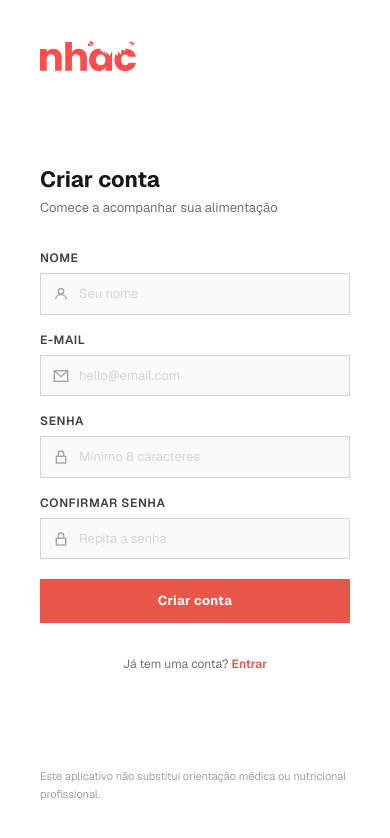
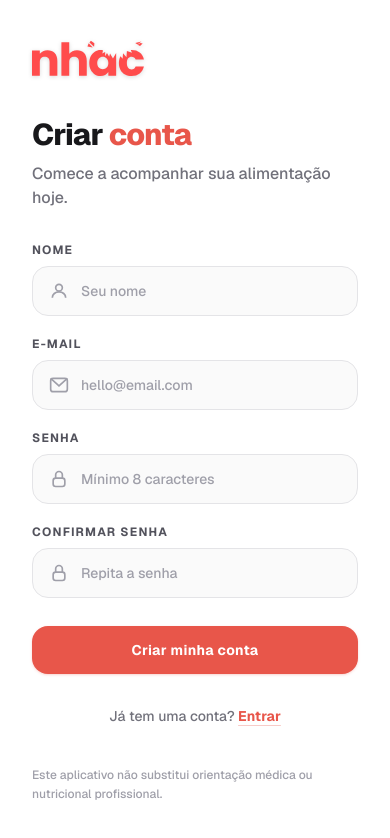
Before and after one commit to victorfstedesco/nhac, a Next.js app: page /auth/register in a window 390 px wide. Shown: the top 838 px of the page. Built offline with nearby package versions, Linux system fonts and the light colour scheme.

Commit message:
refactor: modernize authentication UI with updated styling, layout improvements, and refined input components.

```diff
--- a/app/auth/layout.tsx
+++ b/app/auth/layout.tsx
@@ -3,37 +3,40 @@ import Image from "next/image";
 
 export default function AuthLayout({ children }: { children: ReactNode }) {
   return (
-    <div className="min-h-screen flex">
+    <div className="min-h-screen flex font-sans bg-white">
       {/* form panel */}
-      <div className="w-full lg:w-[440px] xl:w-[480px] shrink-0 bg-white flex flex-col justify-between px-10 py-10">
+      <div className="w-full lg:w-[480px] xl:w-[560px] shrink-0 bg-white flex flex-col justify-between px-8 sm:px-12 py-10 sm:py-12 z-10 shadow-[20px_0_40px_rgb(0,0,0,0.03)]">
         <div>
           <Image
             src="/logo.svg"
             alt="nhác"
-            width={96}
-            height={32}
+            width={112}
+            height={38}
             priority
+            className="drop-shadow-sm transition-transform hover:scale-105"
           />
         </div>
 
-        <div>{children}</div>
+        <div className="flex-1 flex flex-col justify-center py-10">
+          {children}
+        </div>
 
-        <p className="text-[11px] text-[#A1A1AA] leading-relaxed">
+        <p className="text-xs font-medium text-zinc-400 leading-relaxed max-w-xs">
           Este aplicativo não substitui orientação médica ou nutricional profissional.
         </p>
       </div>
 
       {/* photo panel */}
-      <div className="hidden lg:block flex-1 relative overflow-hidden">
+      <div className="hidden lg:block flex-1 relative overflow-hidden bg-zinc-100">
         <Image
           src="https://images.unsplash.com/photo-1512621776951-a57141f2eefd?w=1400&q=85"
-          alt=""
+          alt="Healthy food"
           fill
           className="object-cover"
           priority
         />
-        {/* subtle dark overlay so the photo doesn't compete */}
-        <div className="absolute inset-0 bg-black/10" />
+        {/* gradient overlay to make it look premium */}
+        <div className="absolute inset-0 bg-gradient-to-r from-black/20 to-black/5" />
       </div>
     </div>
   );
--- a/app/auth/register/page.tsx
+++ b/app/auth/register/page.tsx
@@ -2,8 +2,8 @@ import Link from "next/link";
 
 function MailIcon() {
   return (
-    <svg className="w-4 h-4 text-[#A1A1AA] shrink-0" viewBox="0 0 24 24" fill="none" stroke="currentColor" strokeWidth="2">
-      <rect x="2" y="4" width="20" height="16" rx="0" />
+    <svg className="w-5 h-5 text-zinc-400 shrink-0 group-focus-within:text-brand transition-colors duration-200" viewBox="0 0 24 24" fill="none" stroke="currentColor" strokeWidth="2">
+      <rect x="2" y="4" width="20" height="16" rx="3" />
       <path d="m2 4 10 9 10-9" />
     </svg>
   );
@@ -11,8 +11,8 @@ function MailIcon() {
 
 function LockIcon() {
   return (
-    <svg className="w-4 h-4 text-[#A1A1AA] shrink-0" viewBox="0 0 24 24" fill="none" stroke="currentColor" strokeWidth="2">
-      <rect x="5" y="11" width="14" height="10" rx="0" />
+    <svg className="w-5 h-5 text-zinc-400 shrink-0 group-focus-within:text-brand transition-colors duration-200" viewBox="0 0 24 24" fill="none" stroke="currentColor" strokeWidth="2">
+      <rect x="5" y="11" width="14" height="10" rx="3" />
       <path d="M8 11V7a4 4 0 0 1 8 0v4" />
     </svg>
   );
@@ -20,7 +20,7 @@ function LockIcon() {
 
 function UserIcon() {
   return (
-    <svg className="w-4 h-4 text-[#A1A1AA] shrink-0" viewBox="0 0 24 24" fill="none" stroke="currentColor" strokeWidth="2">
+    <svg className="w-5 h-5 text-zinc-400 shrink-0 group-focus-within:text-brand transition-colors duration-200" viewBox="0 0 24 24" fill="none" stroke="currentColor" strokeWidth="2">
       <circle cx="12" cy="8" r="4" />
       <path d="M4 20c0-4 3.6-7 8-7s8 3 8 7" />
     </svg>
@@ -29,99 +29,100 @@ function UserIcon() {
 
 export default function RegisterPage() {
   return (
-    <div className="flex flex-col gap-8">
-      <div>
-        <h1 className="text-[22px] font-bold text-[#18181B] leading-tight">
-          Criar conta
+    <div className="flex flex-col gap-8 w-full max-w-sm mx-auto sm:mx-0">
+      <div className="flex flex-col gap-2">
+        <h1 className="text-3xl sm:text-4xl font-extrabold text-zinc-900 tracking-tight leading-tight">
+          Criar <span className="text-brand">conta</span>
         </h1>
-        <p className="text-[13px] text-[#71717A] mt-1">
-          Comece a acompanhar sua alimentação
+        <p className="text-base text-zinc-500 font-medium">
+          Comece a acompanhar sua alimentação hoje.
         </p>
       </div>
 
-      <form className="flex flex-col gap-4">
-        <div className="flex flex-col gap-1.5">
-          <label htmlFor="name" className="text-[12px] font-semibold text-[#3F3F46] uppercase tracking-wider">
+      <form className="flex flex-col gap-5">
+        <div className="flex flex-col gap-2">
+          <label htmlFor="name" className="text-xs font-bold text-zinc-600 uppercase tracking-widest">
             Nome
           </label>
-          <div className="flex items-center gap-2.5 border border-[#D4D4D8] bg-[#FAFAFA] px-3 py-2.5
-            focus-within:border-[var(--brand)] focus-within:bg-white transition">
+          <div className="group flex items-center gap-3 border border-zinc-200 bg-zinc-50 px-4 py-3.5 rounded-2xl
+            focus-within:border-brand/50 focus-within:ring-4 focus-within:ring-brand/10 focus-within:bg-white transition-all duration-200">
             <UserIcon />
             <input
               id="name"
               type="text"
               autoComplete="name"
               placeholder="Seu nome"
-              className="flex-1 bg-transparent text-[13px] text-[#18181B] outline-none placeholder:text-[#D4D4D8]"
+              className="flex-1 bg-transparent text-sm font-semibold text-zinc-900 outline-none placeholder:text-zinc-400 placeholder:font-medium"
             />
           </div>
         </div>
 
-        <div className="flex flex-col gap-1.5">
-          <label htmlFor="email" className="text-[12px] font-semibold text-[#3F3F46] uppercase tracking-wider">
+        <div className="flex flex-col gap-2">
+          <label htmlFor="email" className="text-xs font-bold text-zinc-600 uppercase tracking-widest">
             E-mail
           </label>
-          <div className="flex items-center gap-2.5 border border-[#D4D4D8] bg-[#FAFAFA] px-3 py-2.5
-            focus-within:border-[var(--brand)] focus-within:bg-white transition">
+          <div className="group flex items-center gap-3 border border-zinc-200 bg-zinc-50 px-4 py-3.5 rounded-2xl
+            focus-within:border-brand/50 focus-within:ring-4 focus-within:ring-brand/10 focus-within:bg-white transition-all duration-200">
             <MailIcon />
             <input
               id="email"
               type="email"
               autoComplete="email"
               placeholder="hello@email.com"
-              className="flex-1 bg-transparent text-[13px] text-[#18181B] outline-none placeholder:text-[#D4D4D8]"
+              className="flex-1 bg-transparent text-sm font-semibold text-zinc-900 outline-none placeholder:text-zinc-400 placeholder:font-medium"
             />
           </div>
         </div>
 
-        <div className="flex flex-col gap-1.5">
-          <label htmlFor="password" className="text-[12px] font-semibold text-[#3F3F46] uppercase tracking-wider">
+        <div className="flex flex-col gap-2">
+          <label htmlFor="password" className="text-xs font-bold text-zinc-600 uppercase tracking-widest">
             Senha
           </label>
-          <div className="flex items-center gap-2.5 border border-[#D4D4D8] bg-[#FAFAFA] px-3 py-2.5
-            focus-within:border-[var(--brand)] focus-within:bg-white transition">
+          <div className="group flex items-center gap-3 border border-zinc-200 bg-zinc-50 px-4 py-3.5 rounded-2xl
+            focus-within:border-brand/50 focus-within:ring-4 focus-within:ring-brand/10 focus-within:bg-white transition-all duration-200">
             <LockIcon />
             <input
               id="password"
               type="password"
               autoComplete="new-password"
               placeholder="Mínimo 8 caracteres"
-              className="flex-1 bg-transparent text-[13px] text-[#18181B] outline-none placeholder:text-[#D4D4D8]"
+              className="flex-1 bg-transparent text-sm font-semibold text-zinc-900 outline-none placeholder:text-zinc-400 placeholder:font-medium"
             />
           </div>
         </div>
 
-        <div className="flex flex-col gap-1.5">
-          <label htmlFor="confirm" className="text-[12px] font-semibold text-[#3F3F46] uppercase tracking-wider">
+        <div className="flex flex-col gap-2">
+          <label htmlFor="confirm" className="text-xs font-bold text-zinc-600 uppercase tracking-widest">
             Confirmar senha
           </label>
-          <div className="flex items-center gap-2.5 border border-[#D4D4D8] bg-[#FAFAFA] px-3 py-2.5
-            focus-within:border-[var(--brand)] focus-within:bg-white transition">
+          <div className="group flex items-center gap-3 border border-zinc-200 bg-zinc-50 px-4 py-3.5 rounded-2xl
+            focus-within:border-brand/50 focus-within:ring-4 focus-within:ring-brand/10 focus-within:bg-white transition-all duration-200">
             <LockIcon />
             <input
               id="confirm"
               type="password"
               autoComplete="new-password"
               placeholder="Repita a senha"
-              className="flex-1 bg-transparent text-[13px] text-[#18181B] outline-none placeholder:text-[#D4D4D8]"
+              className="flex-1 bg-transparent text-sm font-semibold text-zinc-900 outline-none placeholder:text-zinc-400 placeholder:font-medium"
             />
           </div>
         </div>
 
         <button
           type="submit"
-          className="mt-1 w-full bg-[var(--brand)] hover:bg-[var(--brand-dark)] active:scale-[0.99]
-            text-white font-bold py-3 text-[13px] tracking-wide transition-all duration-150 cursor-pointer"
+          className="mt-2 w-full bg-brand hover:bg-brand-dark active:scale-[0.98]
+            text-white font-bold py-3.5 text-sm tracking-wide transition-all duration-200 cursor-pointer rounded-2xl
+            shadow-sm shadow-brand/20 hover:shadow-md hover:shadow-brand/30 hover:-translate-y-0.5"
         >
-          Criar conta
+          Criar minha conta
         </button>
       </form>
 
-      <p className="text-[12px] text-[#71717A] text-center">
+      <p className="text-sm font-medium text-zinc-500 text-center">
         Já tem uma conta?{" "}
         <Link
           href="/auth/login"
-          className="text-[var(--brand)] hover:text-[var(--brand-dark)] font-semibold transition"
+          className="text-brand hover:text-brand-dark font-bold transition-colors underline decoration-brand/30 underline-offset-4 hover:decoration-brand"
         >
           Entrar
         </Link>
```
Also changed, not shown: app/auth/login/page.tsx (+27 -26 lines).
